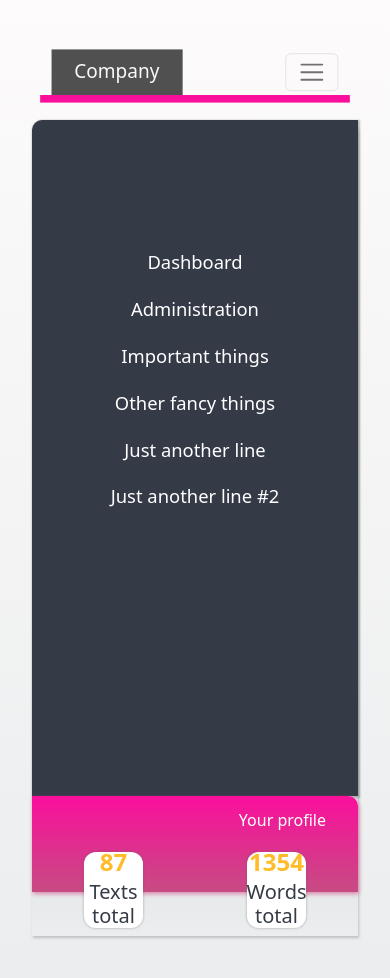
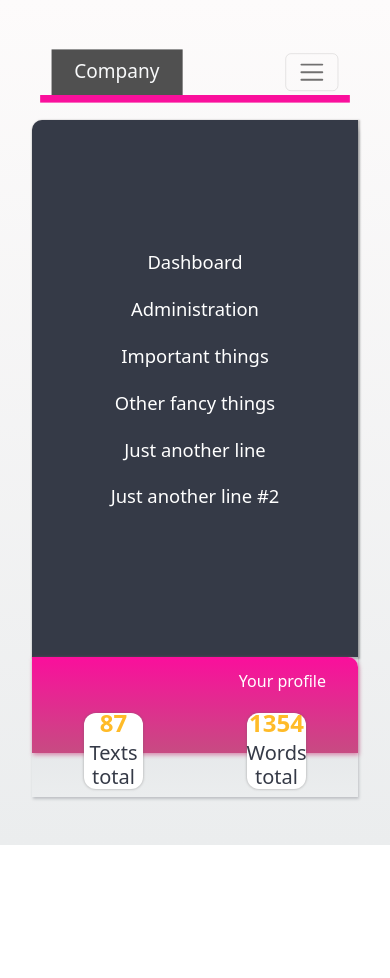
Before and after one commit to Canario5/Project-01, a React (Vite) app: page /dashboard in a window 390 px wide. Shown: the top 978 px of the page. After the commit the page ends 845 px from the top, so only its background shows below. Built offline with nearby package versions, Linux system fonts and the light colour scheme.

Commit message:
CSS Quick Fix

```diff
--- a/src/routes/Dashboard.css
+++ b/src/routes/Dashboard.css
@@ -16,6 +16,12 @@
 	background-color: #353a47;
 	box-shadow: 1px 1px 2px 1px rgb(0 0 0 / 25%);
 	border-radius: 10px 0 0 0;
+}
+
+@media (max-width: 768px) {
+	.side-menu {
+		min-height: auto;
+	}
 }
 
 .side-menu .row {
```
